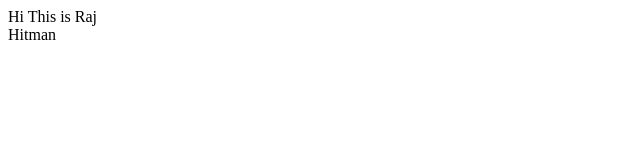
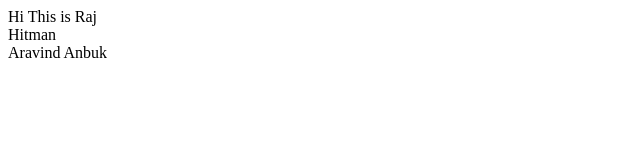
Before and after one commit to Rajasekar-N-stack/sample-repository, a plain HTML site: page index.html in a window 1280 px wide. Shown: the whole page, without its empty margins (0-640 px from the left). Drawn offline with Linux system fonts and the light colour scheme.

Commit message:
fix : fixed

```diff
--- a/index.html
+++ b/index.html
@@ -8,5 +8,6 @@
 <body>
     <div>Hi This is Raj</div>
     <div>Hitman</div>
+    <div>Aravind Anbuk</div>
 </body>
 </html>
```
